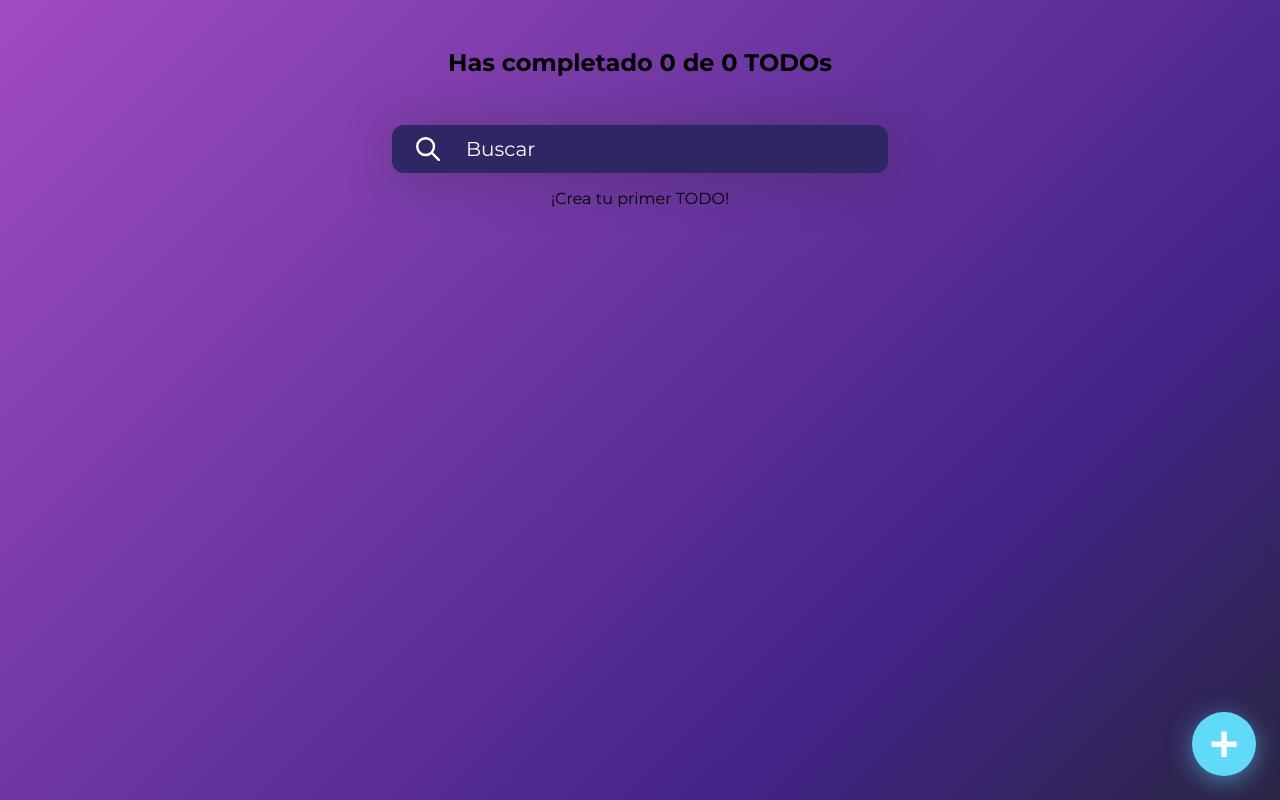
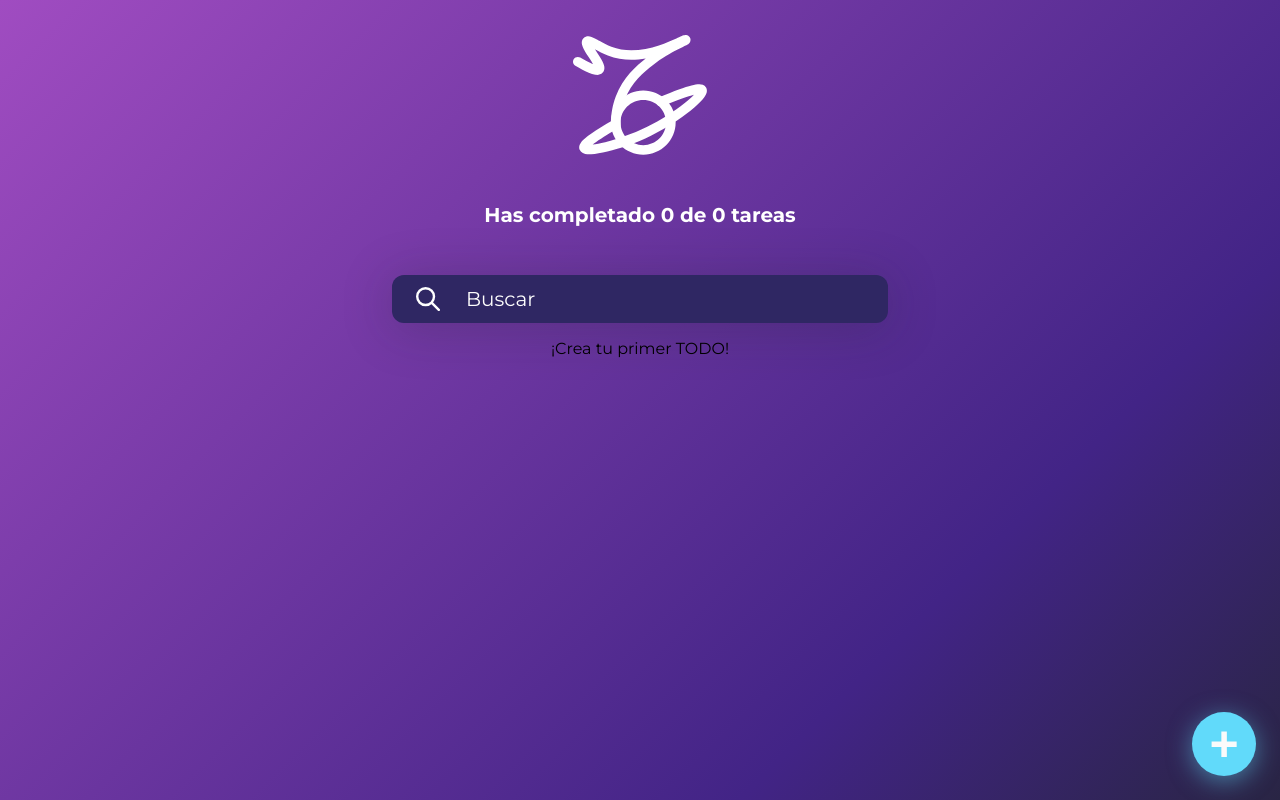
Before and after one commit to Saturnxs/Crafting-ToDos, a React (Create React App) app: page / in a window 1280 px wide. Built offline with nearby package versions, Linux system fonts and the light colour scheme.

Commit message:
Added top banner logo and changed counter style

```diff
--- a/src/App/AppUI.jsx
+++ b/src/App/AppUI.jsx
@@ -7,6 +7,7 @@ import { TodoItem } from "../Components/TodoItem/TodoItem";
 import { CreateTodoButton } from "../Components/CreateTodoButton/CreateTodoButton";
 import { Modal } from "../Components/Modal/Modal";
 import { TodoForm } from "../Components/TodoForm/TodoForm";
+import TopBannner from "../Components/TopBanner/TopBanner";
 
 function AppUI(){
     const {
@@ -20,6 +21,7 @@ function AppUI(){
 
     return(
         <>
+            <TopBannner />
             <TodoCounter />
             <TodoSearch />
             <TodoList>
--- a/src/Components/TodoCounter/TodoCounter.css
+++ b/src/Components/TodoCounter/TodoCounter.css
@@ -1,6 +1,7 @@
 .TodoCounter{
-    font-size: 24px;
+    font-size: 20px;
     text-align: center;
     margin: 0;
     padding: 48px;
+    color: var(--white);
 }
--- a/src/Components/TodoCounter/TodoCounter.jsx
+++ b/src/Components/TodoCounter/TodoCounter.jsx
@@ -7,7 +7,7 @@ function TodoCounter() {
   const { totalTodosNumber, completedTodosNumber } = useContext(TodoContext)
 
   return (
-    <h2 className='TodoCounter'>Has completado { completedTodosNumber } de { totalTodosNumber } TODOs</h2>
+    <h2 className='TodoCounter'>Has completado { completedTodosNumber } de { totalTodosNumber } tareas</h2>
   );
 }
 
--- /dev/null
+++ b/src/Components/TopBanner/TopBanner.css
@@ -0,0 +1,9 @@
+.TopBanner{
+    display: flex;
+    justify-content: center;
+}
+
+.TopBanner img {
+    height: 120px;
+    margin-top: 35px;
+}
--- /dev/null
+++ b/src/Components/TopBanner/TopBanner.jsx
@@ -0,0 +1,11 @@
+import './TopBanner.css'
+
+function TopBannner() {
+    return(
+        <section className="TopBanner">
+            <img src="images/thomas_logo.svg" alt="Thomas BM logo"/>
+        </section>
+    )
+}
+
+export default TopBannner;
```
